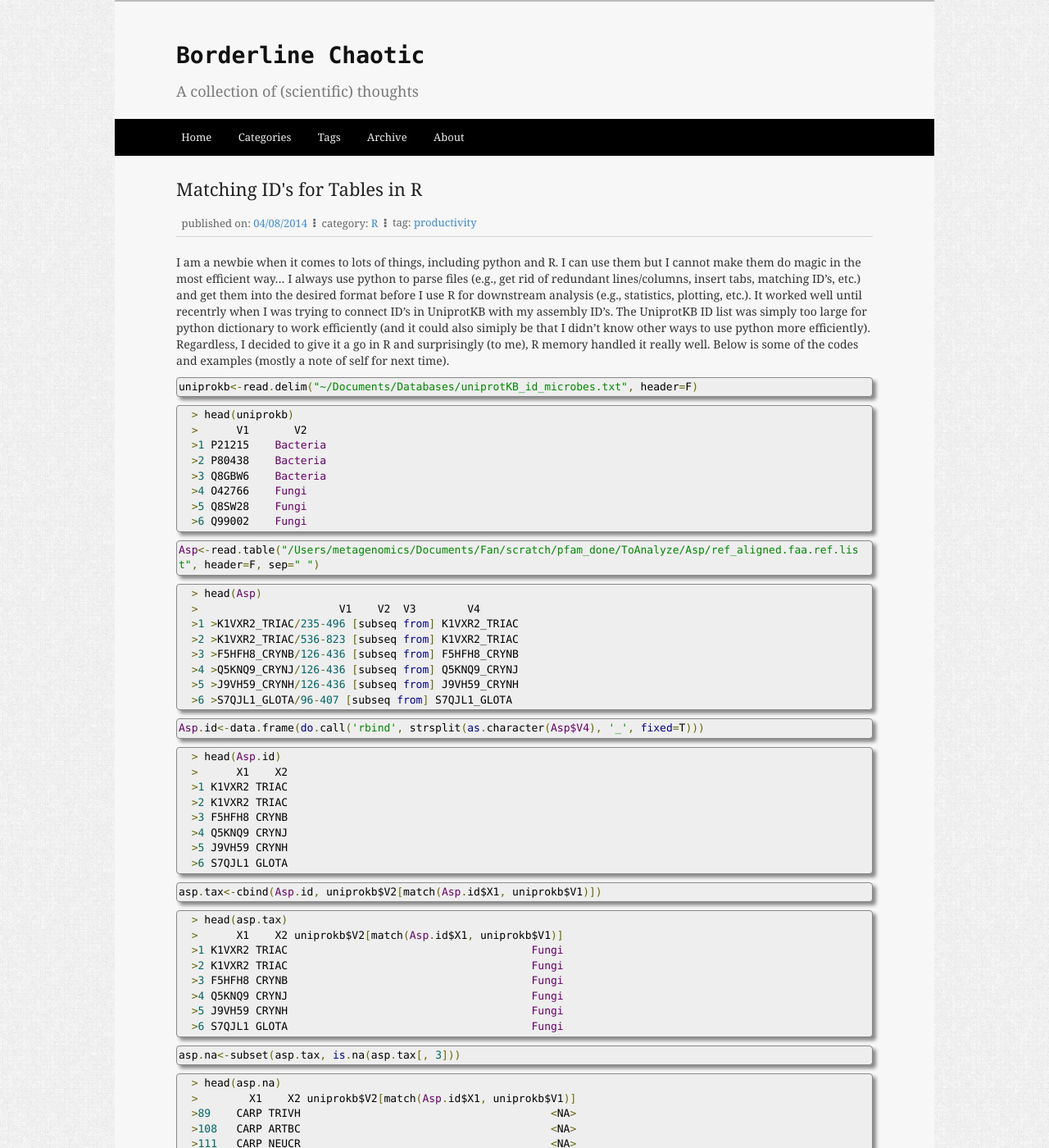
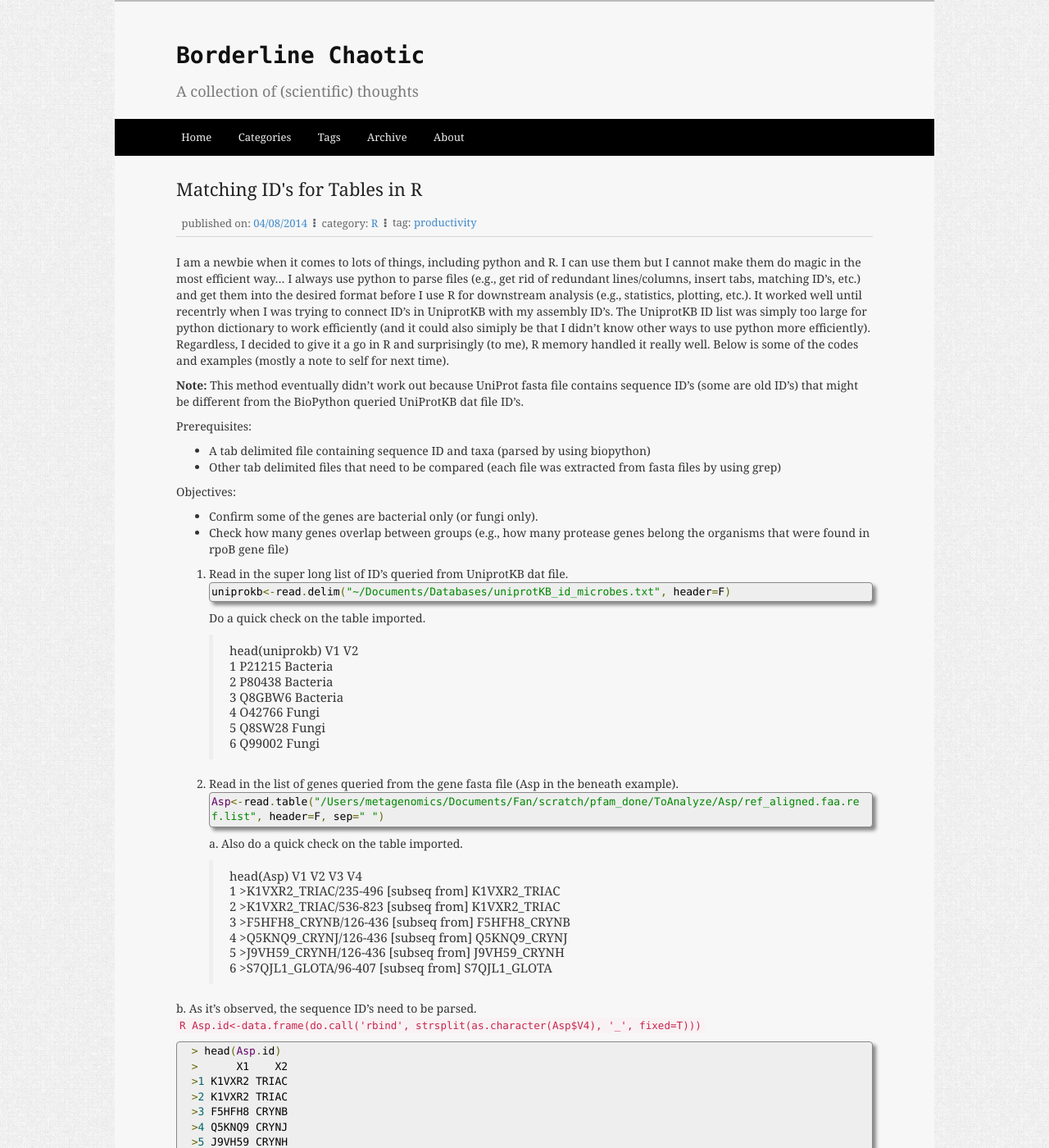
Before and after one commit to fandemonium/blog, a Jekyll site: the page built from _posts/2014-04-08-use-r-for-long-lists.md, in a window 1280 px wide and 1400 px high. Shown: the whole window at 82% size. Built offline with Jekyll 4.4.1, drawn with Linux system fonts in a browser that asks for light colours; Markdown is read by kramdown in place of the engine named in the settings; comment, search, counter and statistics services are not loaded.

Commit message:
adding comments

````diff
--- a/_posts/2014-04-08-use-r-for-long-lists.md
+++ b/_posts/2014-04-08-use-r-for-long-lists.md
@@ -4,13 +4,24 @@ title: Matching ID's for Tables in R
 categories: R
 tags: productivity
 ---
-I am a newbie when it comes to lots of things, including python and R. I can use them but I cannot make them do magic in the most efficient way... I always use python to parse files (e.g., get rid of redundant lines/columns, insert tabs, matching ID's, etc.) and get them into the desired format before I use R for downstream analysis (e.g., statistics, plotting, etc.). It worked well until recentrly when I was trying to connect ID's in UniprotKB with my assembly ID's. The UniprotKB ID list was simply too large for python dictionary to work efficiently (and it could also simiply be that I didn't know other ways to use python more efficiently). Regardless, I decided to give it a go in R and surprisingly (to me), R memory handled it really well. Below is some of the codes and examples (mostly a note of self for next time).
+I am a newbie when it comes to lots of things, including python and R. I can use them but I cannot make them do magic in the most efficient way... I always use python to parse files (e.g., get rid of redundant lines/columns, insert tabs, matching ID's, etc.) and get them into the desired format before I use R for downstream analysis (e.g., statistics, plotting, etc.). It worked well until recentrly when I was trying to connect ID's in UniprotKB with my assembly ID's. The UniprotKB ID list was simply too large for python dictionary to work efficiently (and it could also simiply be that I didn't know other ways to use python more efficiently). Regardless, I decided to give it a go in R and surprisingly (to me), R memory handled it really well. Below is some of the codes and examples (mostly a note to self for next time).
 
 <!--more-->
+**Note:** This method eventually didn't work out because UniProt fasta file contains sequence ID's (some are old ID's) that might be different from the BioPython queried UniProtKB dat file ID's.
 
+Prerequisites:
++ A tab delimited file containing sequence ID and taxa (parsed by using biopython)
++ Other tab delimited files that need to be compared (each file was extracted from fasta files by using grep)
+
+Objectives:
++ Confirm some of the genes are bacterial only (or fungi only).
++ Check how many genes overlap between groups (e.g., how many protease genes belong the organisms that were found in rpoB gene file)
+
+1. Read in the super long list of ID's queried from UniprotKB dat file.
 ~~~
 uniprokb<-read.delim("~/Documents/Databases/uniprotKB_id_microbes.txt", header=F)
 ~~~
+  Do a quick check on the table imported.
       > head(uniprokb)
       >      V1       V2
       >1 P21215    Bacteria
@@ -20,9 +31,11 @@ uniprokb<-read.delim("~/Documents/Databases/uniprotKB_id_microbes.txt", header=F
       >5 Q8SW28    Fungi
       >6 Q99002    Fungi
 
-```R
-Asp<-read.table("/Users/metagenomics/Documents/Fan/scratch/pfam_done/ToAnalyze/Asp/ref_aligned.faa.ref.list", header=F, sep=" ")
-```
+2. Read in the list of genes queried from the gene fasta file (Asp in the beneath example).
+   ```R
+   Asp<-read.table("/Users/metagenomics/Documents/Fan/scratch/pfam_done/ToAnalyze/Asp/ref_aligned.faa.ref.list", header=F, sep=" ")
+   ```
+  a. Also do a quick check on the table imported.
       > head(Asp)
       >                      V1    V2  V3        V4
       >1 >K1VXR2_TRIAC/235-496 [subseq from] K1VXR2_TRIAC
@@ -32,10 +45,10 @@ Asp<-read.table("/Users/metagenomics/Documents/Fan/scratch/pfam_done/ToAnalyze/A
       >5 >J9VH59_CRYNH/126-436 [subseq from] J9VH59_CRYNH
       >6 >S7QJL1_GLOTA/96-407 [subseq from] S7QJL1_GLOTA
 
-
-```R
-Asp.id<-data.frame(do.call('rbind', strsplit(as.character(Asp$V4), '_', fixed=T)))
-```
+  b. As it's observed, the sequence ID's need to be parsed.
+     ```R
+     Asp.id<-data.frame(do.call('rbind', strsplit(as.character(Asp$V4), '_', fixed=T)))
+     ```
 
       > head(Asp.id)
       >      X1    X2
@@ -129,8 +142,6 @@ Save plot directly to file!
 
 ```R
 pdf("ref_rpob_pro_org_venn.pdf")
-
 plot(V, doWeight=F)
-
 dev.off()
 ```
````
